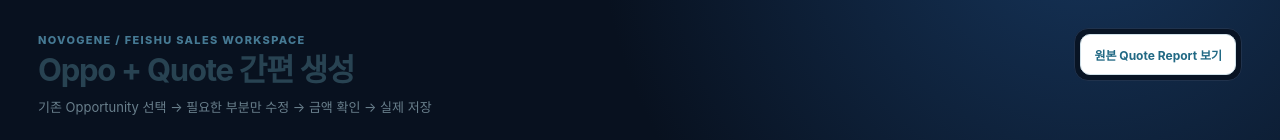
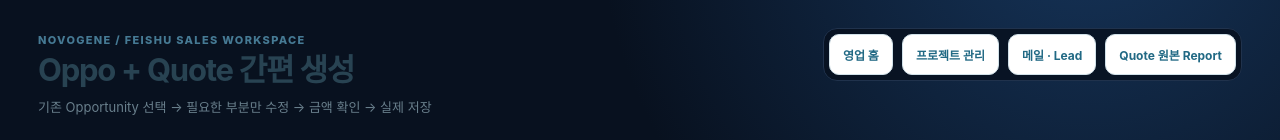
Before and after one commit to kimtk94/Codex, a Next.js app in the folder masteros/web/: page /sales/commands/pair in a window 1280 px wide. Shown: the top 140 px of the page. Built offline with nearby package versions, Linux system fonts and the light colour scheme; no server answers.

Commit message:
Add consolidated sales navigation to Oppo–Quote workspace

```diff
--- a/masteros/web/app/sales/commands/pair/page.jsx
+++ b/masteros/web/app/sales/commands/pair/page.jsx
@@ -213,7 +213,10 @@ export default function PairedQuoteWeb(){
         <p>기존 Opportunity 선택 → 필요한 부분만 수정 → 금액 확인 → 실제 저장</p>
       </div>
       <nav className={styles.nav} aria-label="화면 이동">
-        <a href={BASE} rel="noreferrer" target="_blank">원본 Quote Report 보기</a>
+        <Link href="/sales/commands">영업 홈</Link>
+        <Link href="/sales/projects">프로젝트 관리</Link>
+        <Link href="/sales/mail">메일 · Lead</Link>
+        <a href={BASE} rel="noreferrer" target="_blank">Quote 원본 Report</a>
       </nav>
     </header>
     <div className={styles.notice} role="status">
```
